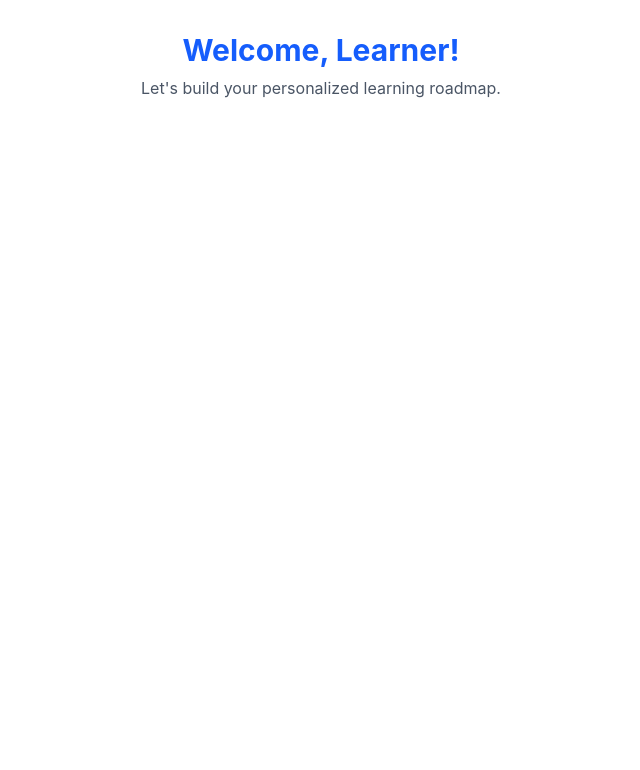
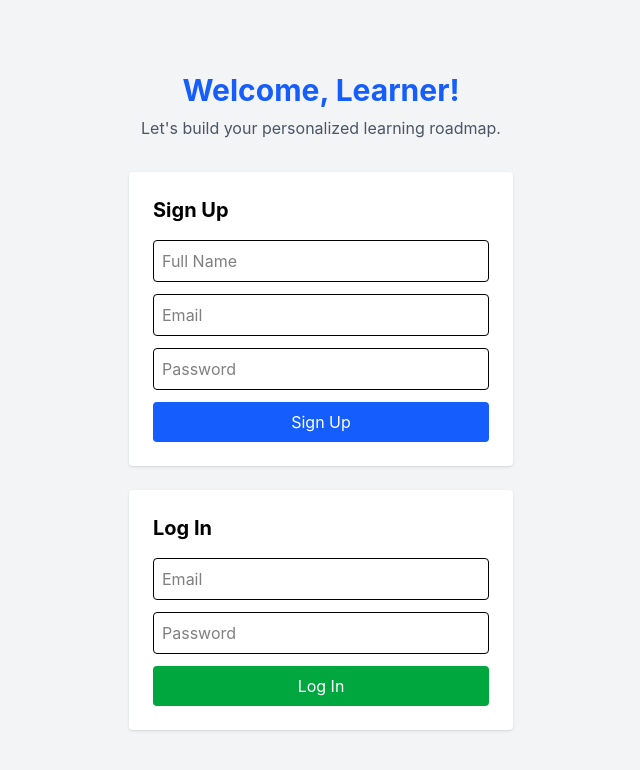
Before and after one commit to Aasthapasrija2522/ai-learning-recommender, a React app in the folder frontend/: page / in a window 1280 px wide. Shown: the top 770 px of the page, without its empty margins (319-959 px from the left). Built offline with nearby package versions, Linux system fonts and the light colour scheme; the HTML template or start-up script is replaced by a standard one.

Commit message:
Connect frontend to backend: signup and login forms with JWT storage

```diff
--- a/frontend/package.json
+++ b/frontend/package.json
@@ -11,6 +11,7 @@
   },
   "dependencies": {
     "@tailwindcss/vite": "^4.3.2",
+    "axios": "^1.18.1",
     "react": "^19.2.7",
     "react-dom": "^19.2.7",
     "tailwindcss": "^4.3.2"
--- a/frontend/src/App.jsx
+++ b/frontend/src/App.jsx
@@ -1,10 +1,14 @@
 import Welcome from './components/Welcome';
+import SignupForm from './components/SignupForm';
+import LoginForm from './components/LoginForm';
 import './App.css';
 
 function App() {
   return (
-    <div className="App">
+    <div className="App min-h-screen bg-gray-100 py-10">
       <Welcome name="Learner" />
+      <SignupForm />
+      <LoginForm />
     </div>
   );
 }
--- /dev/null
+++ b/frontend/src/api/api.js
@@ -0,0 +1,24 @@
+import axios from 'axios';
+
+const API_BASE_URL = 'http://127.0.0.1:8000';
+
+const api = axios.create({
+  baseURL: API_BASE_URL,
+});
+
+export const signup = (email, password, fullName) => {
+  return api.post('/signup', {
+    email: email,
+    password: password,
+    full_name: fullName,
+  });
+};
+
+export const login = (email, password) => {
+  return api.post('/login', {
+    email: email,
+    password: password,
+  });
+};
+
+export default api;
--- /dev/null
+++ b/frontend/src/components/LoginForm.jsx
@@ -0,0 +1,57 @@
+import { useState } from 'react';
+import { login } from '../api/api';
+
+function LoginForm() {
+  const [email, setEmail] = useState('');
+  const [password, setPassword] = useState('');
+  const [message, setMessage] = useState('');
+
+  const handleSubmit = async (e) => {
+    e.preventDefault();
+    setMessage('');
+
+    try {
+      const response = await login(email, password);
+      localStorage.setItem('token', response.data.access_token);
+      setMessage('Login successful!');
+    } catch (error) {
+      if (error.response) {
+        setMessage(`Error: ${error.response.data.detail}`);
+      } else {
+        setMessage('Something went wrong. Please try again.');
+      }
+    }
+  };
+
+  return (
+    <form onSubmit={handleSubmit} className="max-w-sm mx-auto p-6 bg-white rounded shadow mt-6">
+      <h2 className="text-xl font-bold mb-4">Log In</h2>
+
+      <input
+        type="email"
+        placeholder="Email"
+        value={email}
+        onChange={(e) => setEmail(e.target.value)}
+        className="w-full p-2 border rounded mb-3"
+        required
+      />
+
+      <input
+        type="password"
+        placeholder="Password"
+        value={password}
+        onChange={(e) => setPassword(e.target.value)}
+        className="w-full p-2 border rounded mb-3"
+        required
+      />
+
+      <button type="submit" className="w-full bg-green-600 text-white p-2 rounded">
+        Log In
+      </button>
+
+      {message && <p className="mt-3 text-sm text-gray-700">{message}</p>}
+    </form>
+  );
+}
+
+export default LoginForm;
--- /dev/null
+++ b/frontend/src/components/SignupForm.jsx
@@ -0,0 +1,65 @@
+import { useState } from 'react';
+import { signup } from '../api/api';
+
+function SignupForm() {
+  const [email, setEmail] = useState('');
+  const [password, setPassword] = useState('');
+  const [fullName, setFullName] = useState('');
+  const [message, setMessage] = useState('');
+
+  const handleSubmit = async (e) => {
+    e.preventDefault();
+    setMessage('');
+
+    try {
+      const response = await signup(email, password, fullName);
+      setMessage(`Signup successful! Welcome, ${response.data.full_name || response.data.email}`);
+    } catch (error) {
+      if (error.response) {
+        setMessage(`Error: ${error.response.data.detail}`);
+      } else {
+        setMessage('Something went wrong. Please try again.');
+      }
+    }
+  };
+
+  return (
+    <form onSubmit={handleSubmit} className="max-w-sm mx-auto p-6 bg-white rounded shadow">
+      <h2 className="text-xl font-bold mb-4">Sign Up</h2>
+
+      <input
+        type="text"
+        placeholder="Full Name"
+        value={fullName}
+        onChange={(e) => setFullName(e.target.value)}
+        className="w-full p-2 border rounded mb-3"
+      />
+
+      <input
+        type="email"
+        placeholder="Email"
+        value={email}
+        onChange={(e) => setEmail(e.target.value)}
+        className="w-full p-2 border rounded mb-3"
+        required
+      />
+
+      <input
+        type="password"
+        placeholder="Password"
+        value={password}
+        onChange={(e) => setPassword(e.target.value)}
+        className="w-full p-2 border rounded mb-3"
+        required
+      />
+
+      <button type="submit" className="w-full bg-blue-600 text-white p-2 rounded">
+        Sign Up
+      </button>
+
+      {message && <p className="mt-3 text-sm text-gray-700">{message}</p>}
+    </form>
+  );
+}
+
+export default SignupForm;
```
Also changed, not shown: 2 other files (tests, documents, lock files or other folders).
